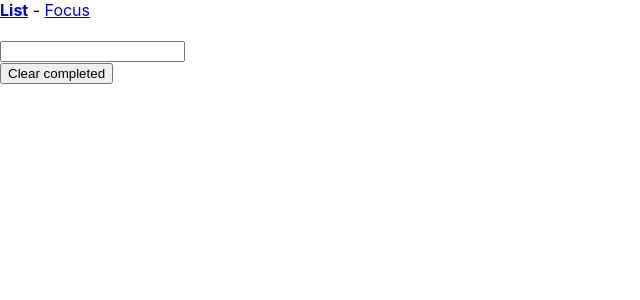
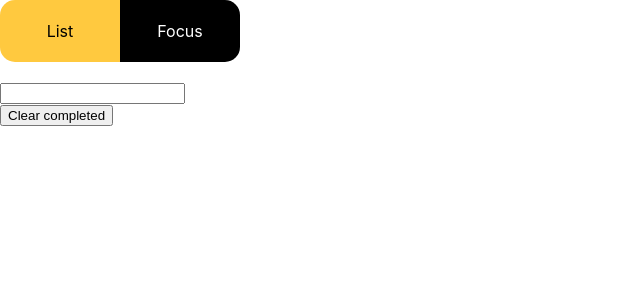
Before and after one commit to SabineZilde/Todo-List-with-TypeScript, a React (Create React App) app: page / in a window 1280 px wide. Shown: the top 300 px of the page, without its empty margins (0-640 px from the left). Built offline with nearby package versions, Linux system fonts and the light colour scheme.

Commit message:
style: tabs
Styling with styled components.

```diff
--- a/package.json
+++ b/package.json
@@ -16,6 +16,7 @@
     "react-dom": "^17.0.2",
     "react-router-dom": "^5.2.0",
     "react-scripts": "4.0.3",
+    "styled-components": "^5.3.3",
     "typescript": "^4.1.2",
     "web-vitals": "^1.0.1"
   },
@@ -45,6 +46,7 @@
   },
   "devDependencies": {
     "@types/lodash": "^4.14.177",
-    "@types/react-router-dom": "^5.3.2"
+    "@types/react-router-dom": "^5.3.2",
+    "@types/styled-components": "^5.1.15"
   }
 }
--- a/src/App.tsx
+++ b/src/App.tsx
@@ -5,6 +5,38 @@ import ListScreen from './screens/ListScreen';
 import useLocalStorage from './hooks/use-local-storage';
 import { Task } from './types';
 import TaskContext from './contexts/task-store';
+import styled from 'styled-components';
+import { colors } from './styles';
+
+const Nav = styled.nav`
+  display: flex;
+`;
+
+const TabButton = styled(NavLink)`
+  display: flex;
+  justify-content: center;
+  align-items: center;
+  width: 120px;
+  height: 62px;
+  background: #000;
+  color: #fff;
+  text-decoration: none;
+
+  &:first-child {
+    border-top-left-radius: 15px;
+    border-bottom-left-radius: 15px;
+  };
+
+  &:last-child {
+    border-top-right-radius: 15px;
+    border-bottom-right-radius: 15px;
+  };
+
+  &.active {
+    background: ${colors.primary};
+    color: #000;
+  };
+`;
 
 function App() {
   const [tasks, setTasks] = useLocalStorage<Task[]>('tasks', []);
@@ -12,11 +44,10 @@ function App() {
   return (
     <BrowserRouter>
       <TaskContext.Provider value={[tasks, setTasks]}>
-        <nav>
-          <NavLink exact to='/' activeStyle={{ fontWeight: 'bold' }}>List</NavLink>
-          {' '}-{' '}
-          <NavLink to='/focus' activeStyle={{ fontWeight: 'bold' }}>Focus</NavLink>
-        </nav>
+        <Nav>
+          <TabButton exact to='/' activeClassName='active'>List</TabButton>
+          <TabButton to='/focus' activeClassName='active'>Focus</TabButton>
+        </Nav>
         <br />
         <Switch>
           <Route exact path='/'><ListScreen /></Route>
--- /dev/null
+++ b/src/styles.ts
@@ -0,0 +1,3 @@
+export const colors = {
+    primary: '#FFC93F',
+}
```
Also changed, not shown: 1 other file (tests, documents, lock files or other folders).
